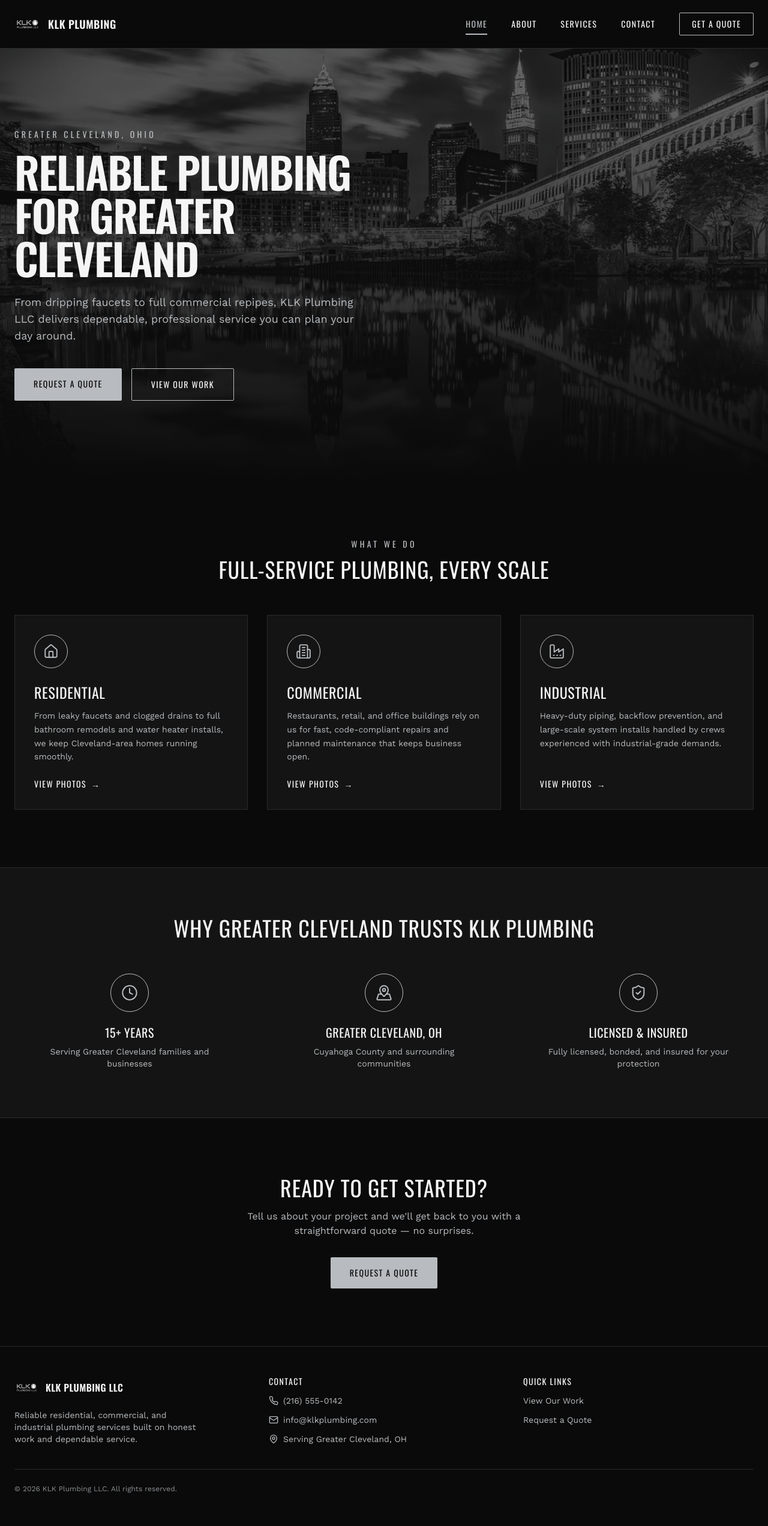
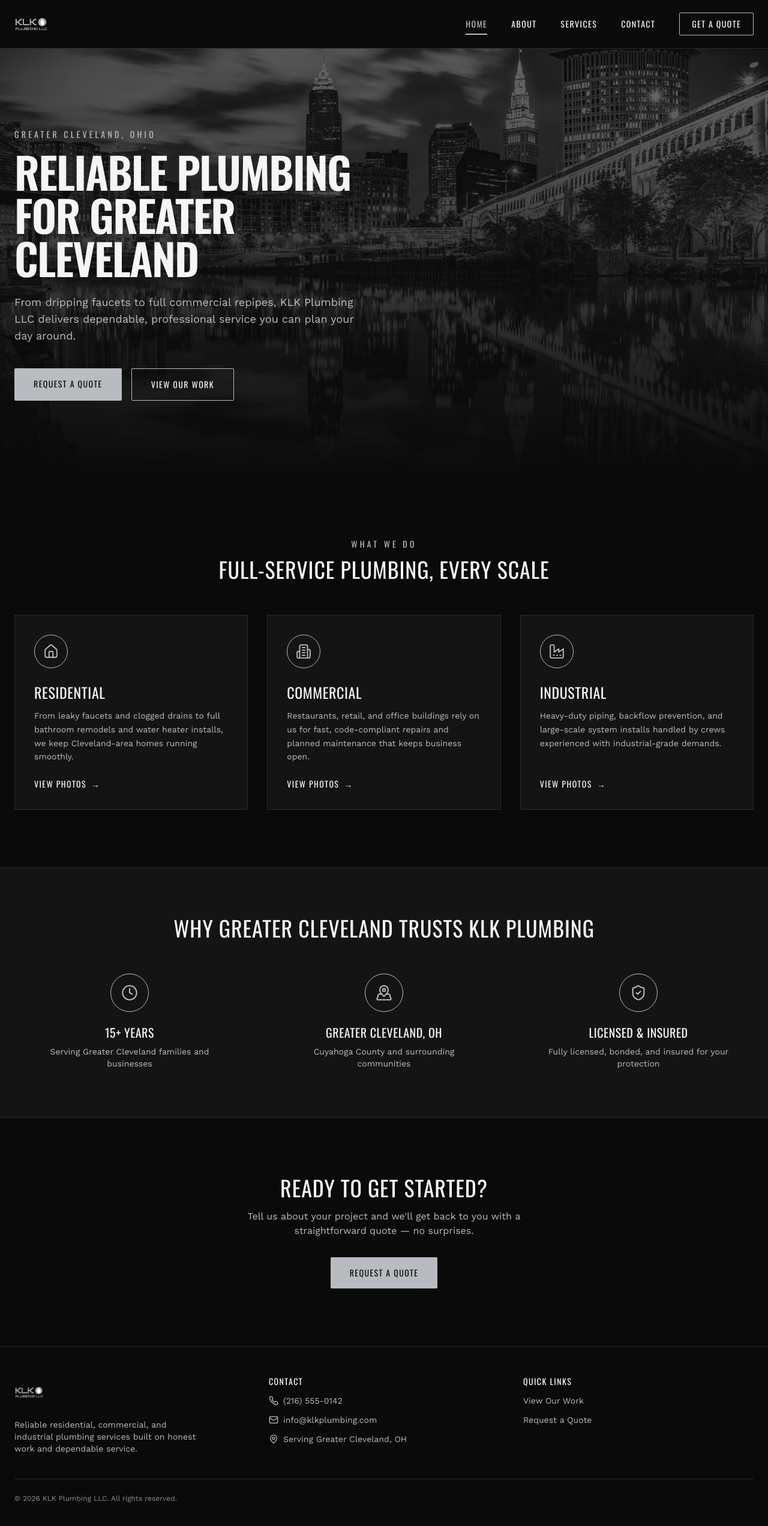
Before and after one commit to sabrinalzbh/klk-plumbing-site, a Next.js app: page / in a window 1280 px wide. Shown: the top 2544 px of the page at 60% size. Built offline with nearby package versions, Linux system fonts and the light colour scheme.

Commit message:
Drop redundant text next to logo, size logo up for readability
The logo image already contains the "KLK Plumbing LLC" wordmark, so
the adjacent text span was redundant. Sized the logo up (using its
true aspect ratio via w-auto) in both Nav and Footer so the text
baked into the mark is legible.

```diff
--- a/components/Footer.tsx
+++ b/components/Footer.tsx
@@ -17,17 +17,14 @@
       <div className="mx-auto max-w-7xl px-6 py-12">
         <div className="grid grid-cols-1 gap-10 md:grid-cols-3">
           <div className="flex flex-col gap-4">
-            <Link href="/" className="flex items-center gap-3">
+            <Link href="/" className="flex items-center">
               <Image
                 src="/images/logo.png"
-                alt="KLK Plumbing LLC logo"
-                width={40}
-                height={40}
-                className="h-10 w-10 object-contain"
+                alt="KLK Plumbing LLC"
+                width={1750}
+                height={2000}
+                className="h-14 w-auto object-contain"
               />
-              <span className="font-heading text-base font-semibold tracking-wide">
-                KLK PLUMBING LLC
-              </span>
             </Link>
             <p className="max-w-xs text-sm text-accent">
               Reliable residential, commercial, and industrial plumbing
--- a/components/Nav.tsx
+++ b/components/Nav.tsx
@@ -33,18 +33,15 @@
   return (
     <header className="sticky top-0 z-50 border-b border-border bg-background/90 backdrop-blur">
       <div className="mx-auto flex h-20 max-w-7xl items-center justify-between px-6">
-        <Link href="/" className="flex items-center gap-3">
+        <Link href="/" className="flex items-center">
           <Image
             src="/images/logo.png"
-            alt="KLK Plumbing LLC logo"
-            width={44}
-            height={44}
-            className="h-11 w-11 object-contain"
+            alt="KLK Plumbing LLC"
+            width={1750}
+            height={2000}
+            className="h-16 w-auto object-contain"
             priority
           />
-          <span className="font-heading text-lg font-semibold tracking-wide text-foreground">
-            KLK PLUMBING
-          </span>
         </Link>
 
         {/* Desktop nav */}
```
